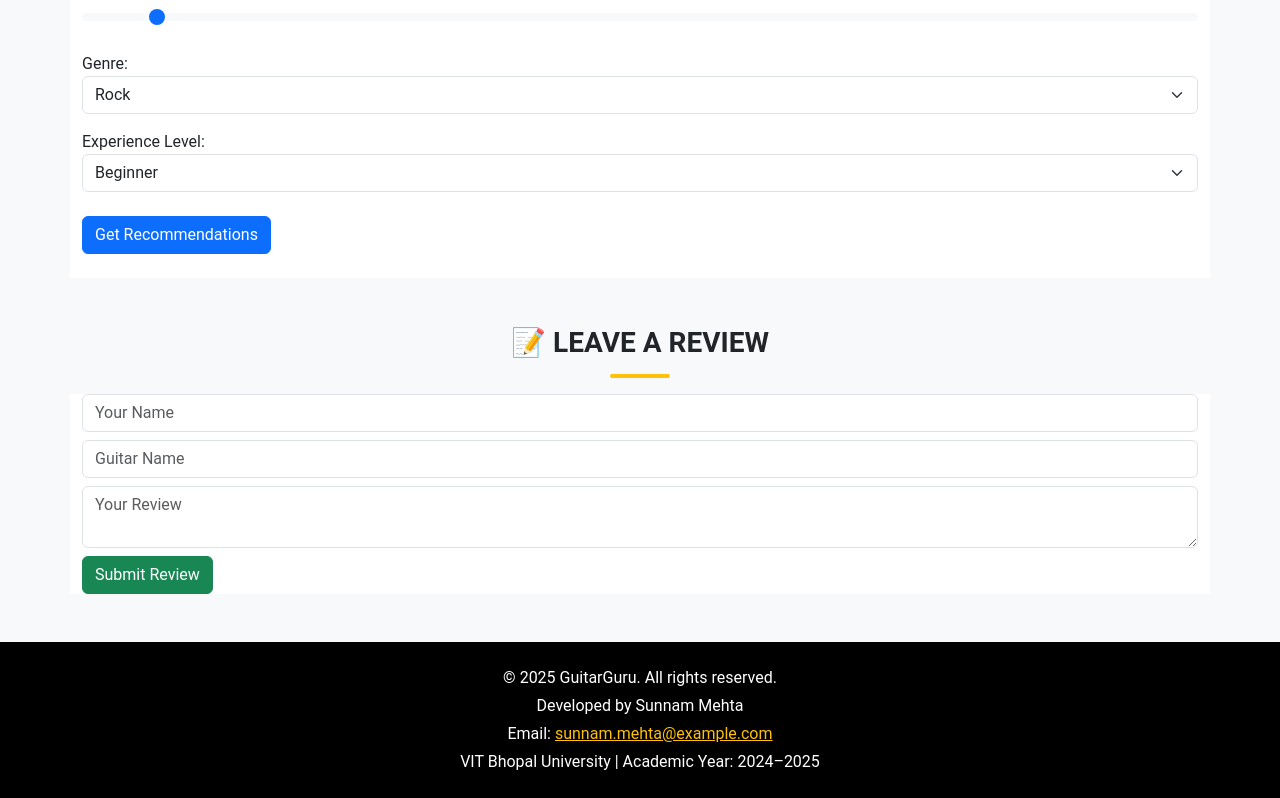
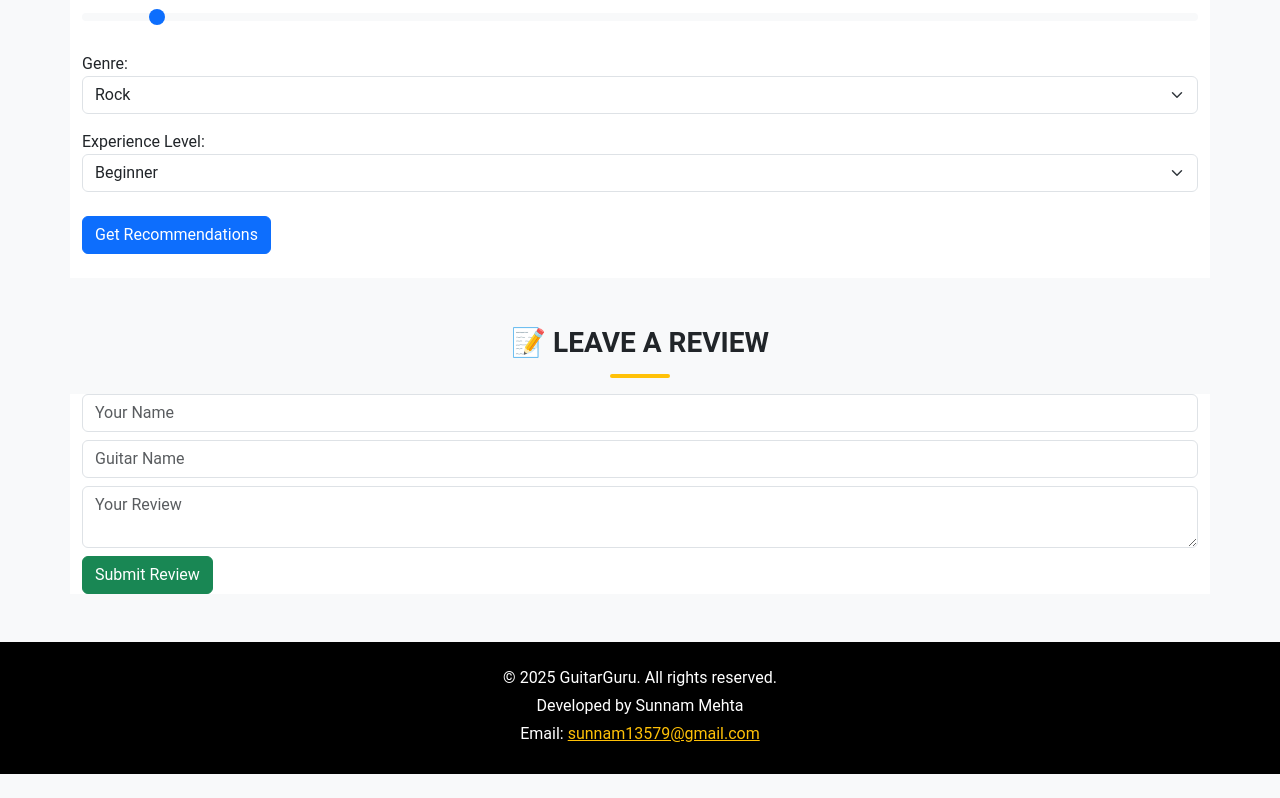
Before and after one commit to Sunnam1/Guitar-Guru, a plain HTML site: page index.html in a window 1280 px wide. Shown: the part 919-1717 px from the top of the page. After the commit the page ends 1693 px from the top, so only its background shows below. Drawn offline with nearby package versions, Linux system fonts and the light colour scheme.

Commit message:
index.html

```diff
--- a/index.html
+++ b/index.html
@@ -108,9 +108,8 @@
     <p class="mb-1">© 2025 GuitarGuru. All rights reserved.</p>
     <p class="mb-1">Developed by Sunnam Mehta</p>
     <p class="mb-1">
-      Email: <a href="mailto:sunnam.mehta@example.com" style="color: #ffc107;">sunnam.mehta@example.com</a>
+      Email: <a href="mailto:sunnam.mehta@example.com" style="color: #ffc107;">sunnam13579@gmail.com</a>
     </p>
-    <p class="mb-0">VIT Bhopal University | Academic Year: 2024–2025</p>
   </div>
 </footer>
 
```
